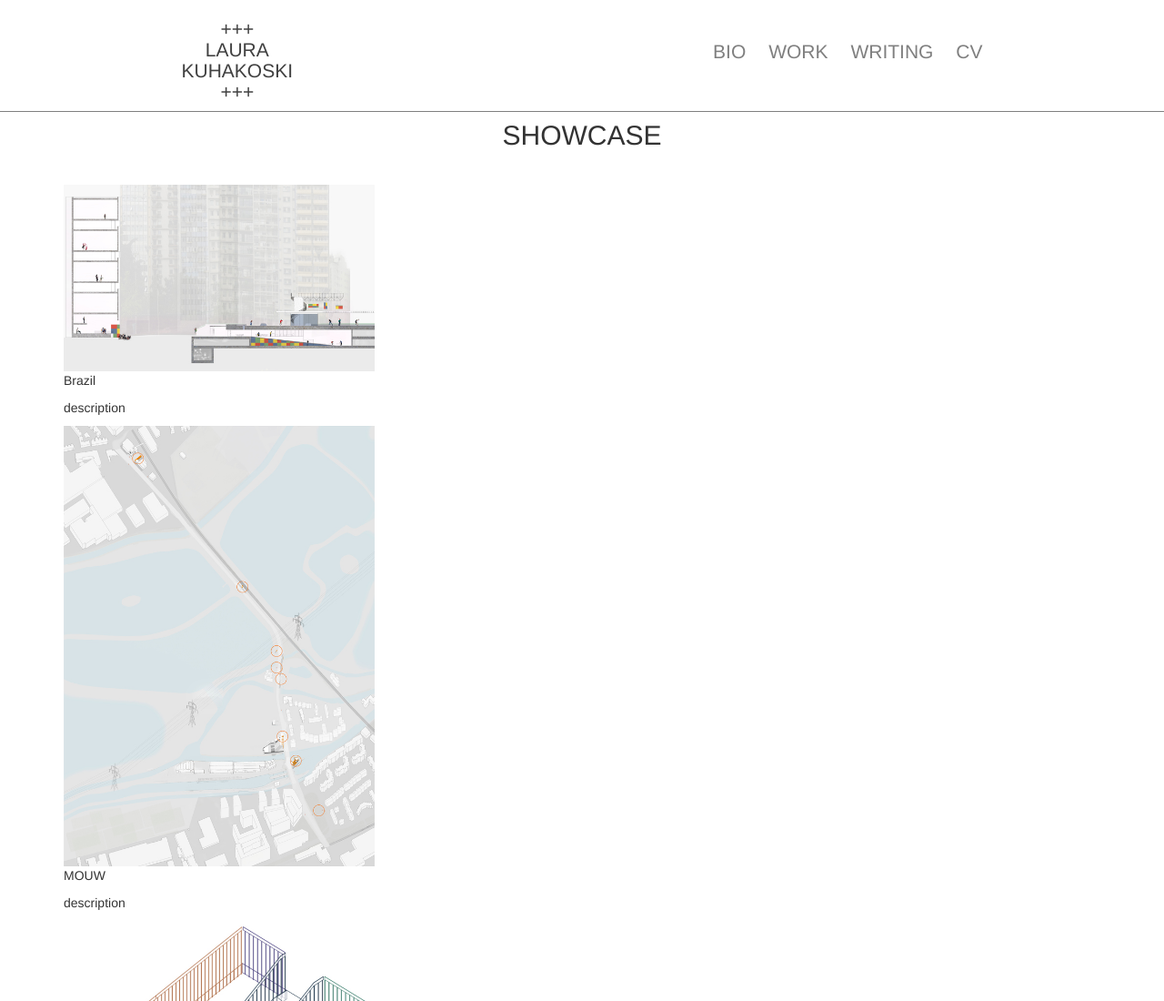
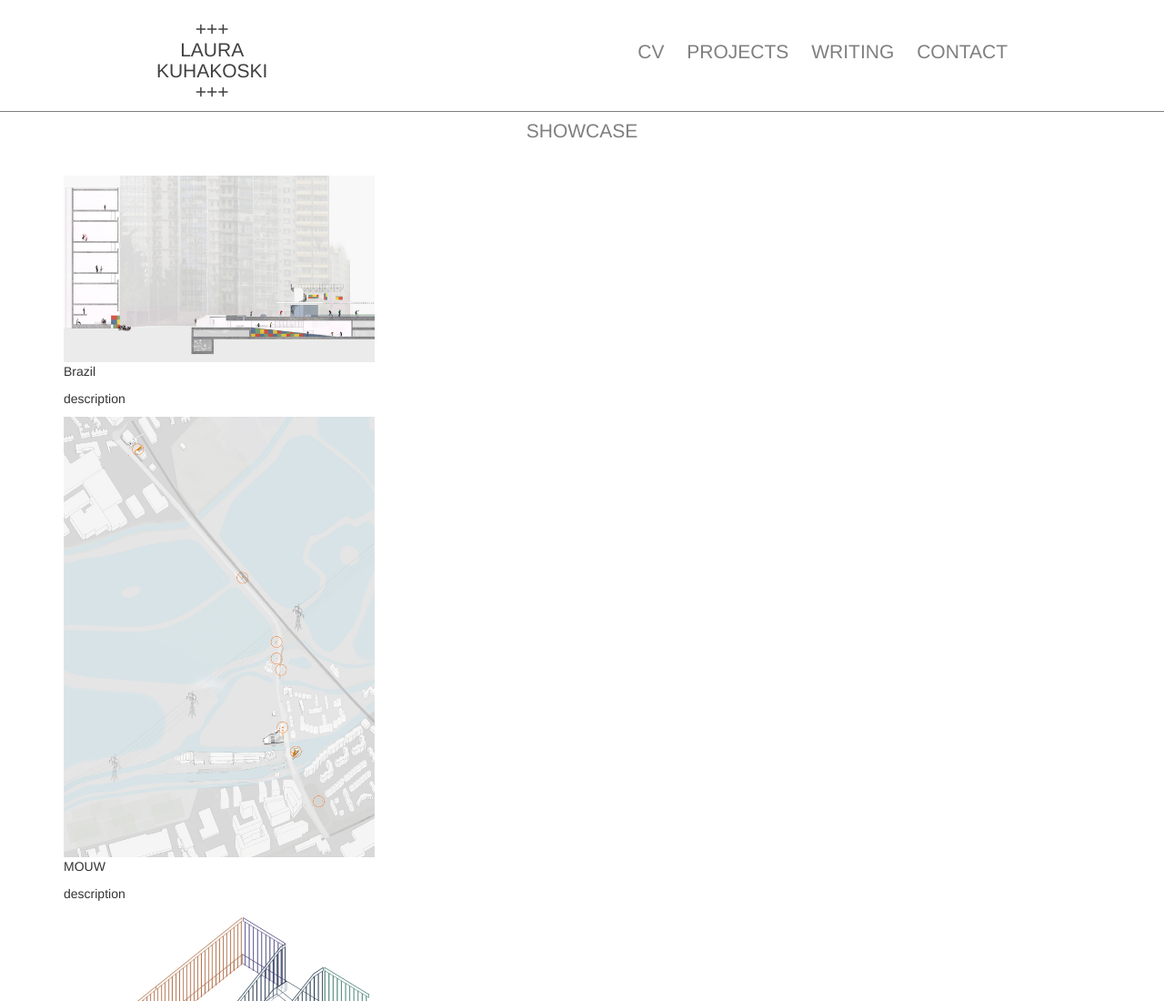
Before and after one commit to anniva/kuhisweb, a plain HTML site: page index.html in a window 1280 px wide. Shown: the top 1100 px of the page at 91% size. Drawn offline with nearby package versions, Linux system fonts and the light colour scheme.

Commit message:
header styling & nowtimeforabeer

```diff
--- a/index.html
+++ b/index.html
@@ -11,10 +11,10 @@
   <div class='header'>
     <div id="logo"> <h1> +++ <br> LAURA <br> KUHAKOSKI <br> +++ </h1> </div>
     <div class="links">
-      <a id="bio"href="/bio">BIO</a>
-      <a id="work" href="/work">WORK</a>
+      <a id="bio"href="/cv">CV</a>
+      <a id="work" href="/projects">PROJECTS</a>
       <a id="writing" href="/writing">WRITING</a>
-      <a id="cv" href="/cv">CV</a>
+      <a id="cv" href="/contact">CONTACT</a>
     </div>
   </div>
 
--- a/styles/style.scss
+++ b/styles/style.scss
@@ -49,6 +49,8 @@ width:100%;
 padding-top:8em;
   h2{
   text-align:center;
+  color:$primary-color;
+  font-size:$header-size;
   }
   .container{
   display:flex;
@@ -62,7 +64,6 @@ padding-top:8em;
     }
 
     .main{
-      height:190em;
       padding-top:2em;
       .projectImg{
       height:30%;
```
Also changed, not shown: styles/style.css, 1 other file.
